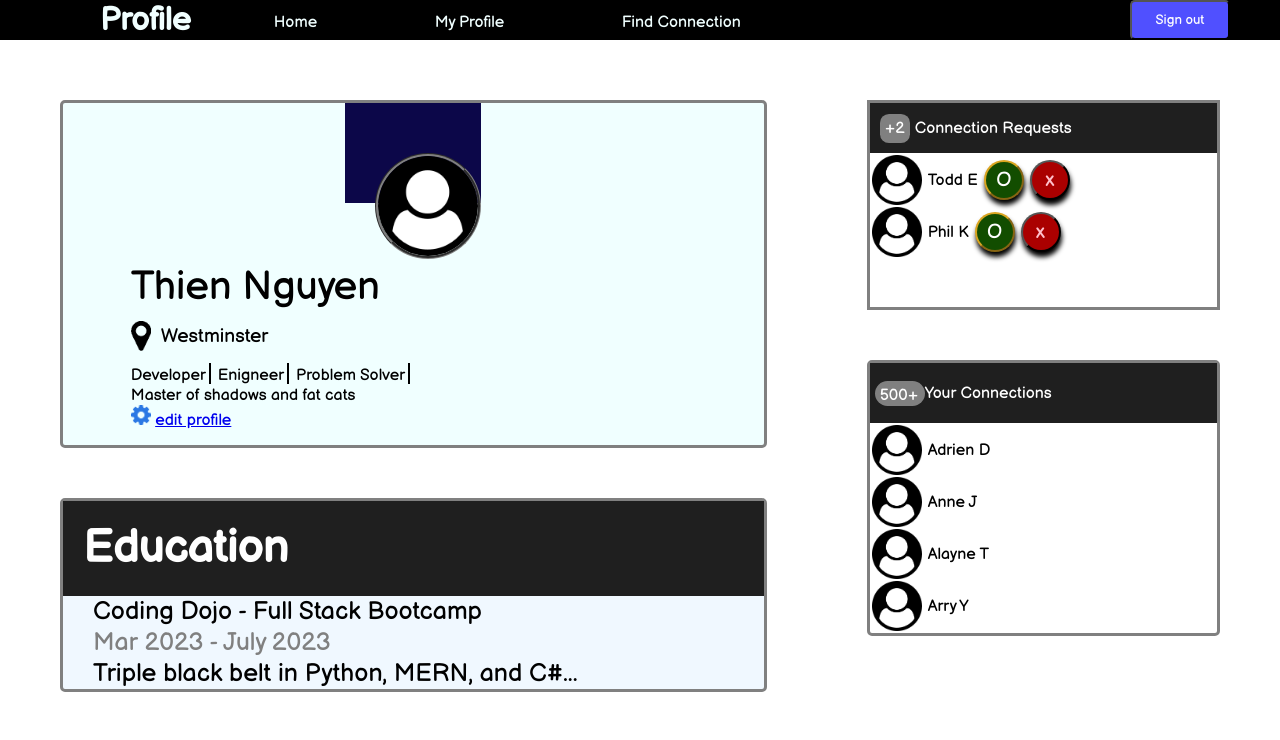
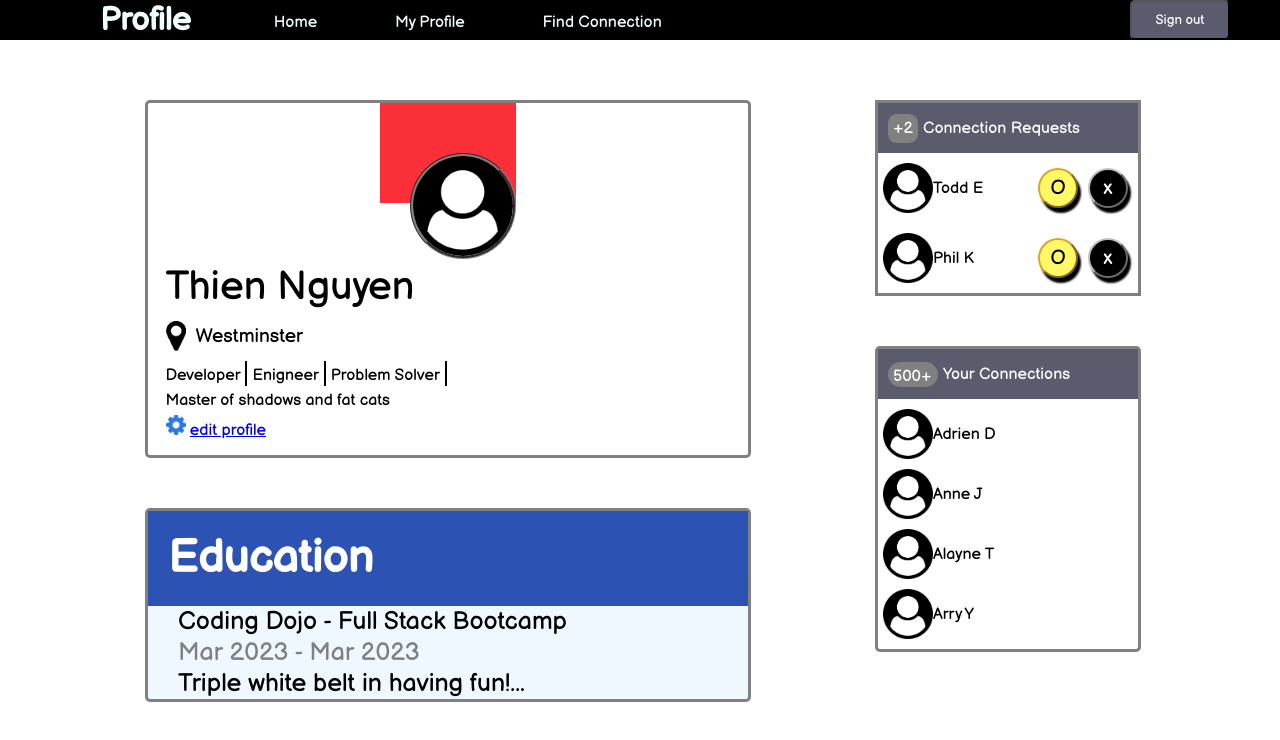
Before and after one commit to Thien1Nguyen/ProfilePage, a plain HTML site: page index.html in a window 1280 px wide. Drawn offline with Linux system fonts and the light colour scheme.

Commit message:
4th Draft?

```diff
--- a/index.html
+++ b/index.html
@@ -10,6 +10,7 @@
 </head>
 
 <body>
+    <!-- navigation bar    -->
     <div class="navBar">
         <h1>Profile</h1>
         <ul class="navLink">
@@ -17,12 +18,18 @@
             <li>My Profile</li>
             <li>Find Connection</li>
         </ul>
-        <div class="signout">
+        <div class="signOutSpace">
             <button class="signOutbtn">Sign out</button>
         </div>
     </div>
+
+    <!-- main content -->
     <div class="everythingBox">
+
+        <!-- left column -->
         <div class="col1">
+
+            <!-- profile card -->
             <div class="profileCard">
                 <div class="topBanner">
                     <img src="icons/user-circle.png" alt="userimage" class="userCircle">
@@ -37,9 +44,9 @@
                     </div>
                     <div class="role">
                         <ul class="profileInfo">
-                            <li>Developer</li>
-                            <li>Enigneer</li>
-                            <li>Problem Solver</li>
+                            <li>Developer </li>
+                            <li>Enigneer </li>
+                            <li>Problem Solver </li>
                         </ul>
                     </div>
                     <div class="title"> Master of shadows and fat cats</div>
@@ -49,18 +56,24 @@
                     </div>
                 </div>
             </div>
+
+            <!-- education card -->
             <div class="education">
                 <div class="eduBanner">
                     <h2>Education</h2>
                 </div>
                 <div class="eduTextBlock">
                     <div class="eduText">Coding Dojo - Full Stack Bootcamp</div>
-                    <div class="eduText" id="eduText-Grey">Mar 2023 - July 2023</div>
-                    <div class="eduText">Triple black belt in Python, MERN, and C#...</div>
+                    <div class="eduText" id="eduText-Grey">Mar 2023 - Mar 2023</div>
+                    <div class="eduText">Triple white belt in having fun!...</div>
                 </div>
             </div>
         </div>
+
+        <!-- right column -->
         <div class="col2">
+
+            <!-- friend request -->
             <div class="conRequest">
                 <div class="conRequestBanner ">
                     <div class="conRequestCount"> +2 </div>
@@ -68,54 +81,52 @@
                 </div>
                 <div class="conRequestInfo">
                     <div class="friend">
-                        <div>
+                        <div class="requestNamePhoto">
                             <img src="icons/user-circle.png" alt="Request Photo1" class="miniUser">
                             <p>Todd E</p>
+                        </div>
+                        <div class="buttonBox">
                             <button class="accept">O</button>
                             <button class="reject">x</button>
                         </div>
                     </div>
                     <div class="friend">
-                        <div>
+                        <div class="requestNamePhoto">
                             <img src="icons/user-circle.png" alt="Request Photo1" class="miniUser">
                             <p>Phil K</p>
+                        </div>
+                        <div class="buttonBox">
                             <button class="accept">O</button>
                             <button class="reject">x</button>
                         </div>
                     </div>
                 </div>
             </div>
+
+            <!-- friend list -->
             <div class="yourCon">
                 <div class="yourConBanner">
-                        <div class ="friendCount">
+                    <div class="friendCount">
                         500+
                     </div>
                     Your Connections
                 </div>
                 <div class="youConInfo">
-                        <div class="friend">
-                            <div>
+                    <div class="requestNamePhoto">
                         <img src="icons/user-circle.png" alt="Request Photo1" class="miniUser">
                         <p>Adrien D</p>
                     </div>
-                        </div>
-                        <div class="friend">
-                            <div>
+                    <div class="requestNamePhoto">
                         <img src="icons/user-circle.png" alt="Request Photo1" class="miniUser">
                         <p>Anne J</p>
                     </div>
-                        </div>
-                        <div class="friend">
-                            <div>
+                    <div class="requestNamePhoto">
                         <img src="icons/user-circle.png" alt="Request Photo1" class="miniUser">
                         <p>Alayne T</p>
                     </div>
-                        </div>
-                        <div class="friend">
-                            <div>
+                    <div class="requestNamePhoto">
                         <img src="icons/user-circle.png" alt="Request Photo1" class="miniUser">
                         <p>Arry Y</p>
-                            </div>
                     </div>
                 </div>
             </div>
--- a/style.css
+++ b/style.css
@@ -7,9 +7,10 @@
 }
 
 /* utli classes */
-/* Imgine sizes Start */
+
+/* Imgine control */
 .userCircle {
-    border:  groove grey;
+    border: groove grey;
     border-radius: 50%;
     height: inherit;
     margin-left: 30px;
@@ -25,84 +26,89 @@
 .gear {
     width: 20px;
 }
-.miniUser{
+
+.miniUser {
     width: 50px;
 
 }
 
 
-/* Navbar Start */
-.navBar{
-    display:flex;
+/* Navbar */
+.navBar {
+    display: flex;
     width: auto;
     background-color: black;
     color: azure;
     align-items: center;
     gap: 3px;
 }
-h1{
-    margin-left:100px;
-    margin-right:50px;
+
+h1 {
+    margin-left: 100px;
+    margin-right: 50px;
 }
-.navLink{
+
+.navLink {
+    width: 400px;
     justify-content: space-between;
-    flex: 1;
+}
+
+.signOutSpace {
+    /*this div made so button can auto shift to the right when browser is minimized  */
+    margin-left: auto;
+    margin-right: 50px;
+}
+
+.signOutbtn {
+    color: white;
+    width: 100px;
+    background-color: rgb(90,91,109);
+    border-radius: 5px;
+    padding: 10px;
 }
 
 
-.signout{
+/* EverythingBox  */
+.everythingBox {
     display: flex;
-    justify-content: flex-end;
-    padding-right: 50px;
-    flex: 1;
+    justify-content: center;
+    padding: 10px;
+    gap: 30px;
 }
-.signOutbtn{
-    color: white;
-    width: 100px;
-    background-color: rgb(80, 80, 255);
-    border-radius: 5px;
-    padding: 10px;
-    justify-content: flex-end;
+
+.col1 {
+    margin: 50px;
+    width: 600px;
+}
+
+.col2 {
+    margin: 50px;
+    width: 260px;
 }
 
 
-/* EverythingBox Start */
-.everythingBox{
-    display:flex;
-    justify-content: space-around;
-    padding: 10px;
-}
-.col1{
-    flex:2;
-    margin: 50px;
-}
-.col2{
-    flex:1;
-    margin:50px;
-}
-/* EverythingBox End*/
-
-/* Profilecard Start */
-
-.profileCard{
+/* Profile card */
+.profileCard {
     border: 3px solid grey;
     border-radius: 5px;
     justify-items: center;
-    background-color: azure;
+    background-color: rgb(255,255,255);
     margin-bottom: 50px;
+    width: 600px;
 }
 
 .topBanner {
     height: 100px;
-    background-color: rgb(12, 7, 73);
+    background-color: rgb(251,47,56);
 }
 
 .userName {
     margin-left: 30px;
     font-size: 40px;
 }
-.infoBox{
-    margin-top:60px;
+
+.infoBox {
+    margin-top: 60px;
 }
 
 .location {
@@ -112,6 +118,7 @@ h1{
 }
 
 .title {
+    margin: 5px;
     margin-left: 30px;
 }
 
@@ -124,109 +131,129 @@ ul {
 }
 
 li {
-    margin: 2px;
-    padding: 3px;
+    padding: 5px;
     border-right: 2px solid black;
 }
 
-.edit{
+.edit {
+    margin: 2px;
     margin-left: 30px;
     margin-bottom: 15px;
 }
-/* Profile Card End */
 
-/* Education Start */
-.education{
+
+/* Education Card */
+.education {
+    width: 600px;
     border: 3px solid grey;
     border-radius: 5px;
     background-color: aliceblue;
 
 
 }
-.eduBanner{
-    background-color: rgb(31, 31, 31);
+
+.eduBanner {
+    background-color: rgb(44,82,179);
     color: white;
     font-size: 30px;
-    padding:20px;
+    padding: 20px;
 
 }
-.bannerText{
+
+.bannerText {
     font-size: 30px;
 }
 
 
-.eduText{
+.eduText {
     margin-left: 30px;
     font-size: 25px;
 }
 
-#eduText-Grey{
+#eduText-Grey {
     color: grey;
 }
-/* Education End */
 
-/* Connection Request Start */
-.conRequest{
+
+/* friend Request*/
+.conRequest {
     border: 3px solid grey;
     margin-bottom: 50px;
+    width: 260px;
+
 }
 
-.conRequestBanner{
+.conRequestBanner {
     display: flex;
-    width: inherit;
-    background-color: rgb(31, 31, 31);
+    width: 250px;
+    background-color: rgb(90,91,109);
     color: white;
     height: 50px;
     padding-left: 10px;
     align-items: center;
 }
-.conRequestCount{
+
+.conRequestCount {
     background-color: grey;
     padding: 5px;
     border-radius: 30%;
     margin-right: 5px;
 }
 
-.conRequestInfo{
-margin-bottom: 50px;
+.requestNamePhoto {
+    display: flex;
+    align-items: center;
+    margin-top: 10px;
+    margin-bottom: 10px;
+    margin-left: 5px;
+}
 
+.friend {
+    display: flex;
+    align-items: center;
 }
-.friend div{
-    margin: 2px;
+
+.buttonBox {
     display: flex;
-    gap: 6px;
+    justify-content: center;
     align-items: center;
+    gap: 10px;
+    margin-left: auto;
+    margin-right: 10px;
+}
 
+.accept {
+    border-color: goldenrod;
+    background-color: rgb(255,248,103);
+    color: black;
+    font-size: 20px;
+    width: 40px;
+    height: 40px;
+    border-radius: 50%;
+    box-shadow: 3px 5px 2px black;
 }
-.accept{
-    border-color: goldenrod;
-    background-color: rgb(18, 77, 0);
+
+.reject {
+    border-color: silver;
+    background-color: black;
     color: white;
     font-size: 20px;
     width: 40px;
     height: 40px;
     border-radius: 50%;
-    box-shadow: 1px 5px 5px black;
+    box-shadow: 3px 5px 2px black;
+}
 
-}
-.reject{
-    border-color: black;
-    background-color: rgb(170, 0, 0);
-    color: pink;
-    font-size: 20px;
-    width: 40px;
-    height: 40px;
-    border-radius: 50%;
-    box-shadow: 1px 5px 5px black;
-}
-/* Connection Request End */
 
-/* Your Connections Start */
-.yourCon{
+/* Your Connections*/
+.yourCon {
+    width: 310px;
     border: 3px solid gray;
     border-radius: 5px;
+    width: 260px;
 }
-.friendCount{
+
+.friendCount {
     height: 10px;
     width: 40px;
     padding: 5px;
@@ -234,18 +261,19 @@ margin-bottom: 50px;
     background-color: grey;
     padding-bottom: 10px;
     border-radius: 50px;
+    margin-right: 5px;
 }
-.yourConBanner{
+
+.yourConBanner {
     display: flex;
-    width: inherit;
-    background-color: rgb(31, 31, 31);
+    width: 250px;
+    background-color: rgb(90,91,109);
     color: white;
     height: 50px;
     align-items: center;
-    padding: 5px;
+    padding-left: 10px;
 }
-.youConInfo{
+
+.youConInfo {
     align-items: center;
 }
-
-/* Your Connections End */
```
Also changed, not shown: icons/pokeBall.png (added), 2 other files. Lines whose indentation alone changed are shown as unchanged.
